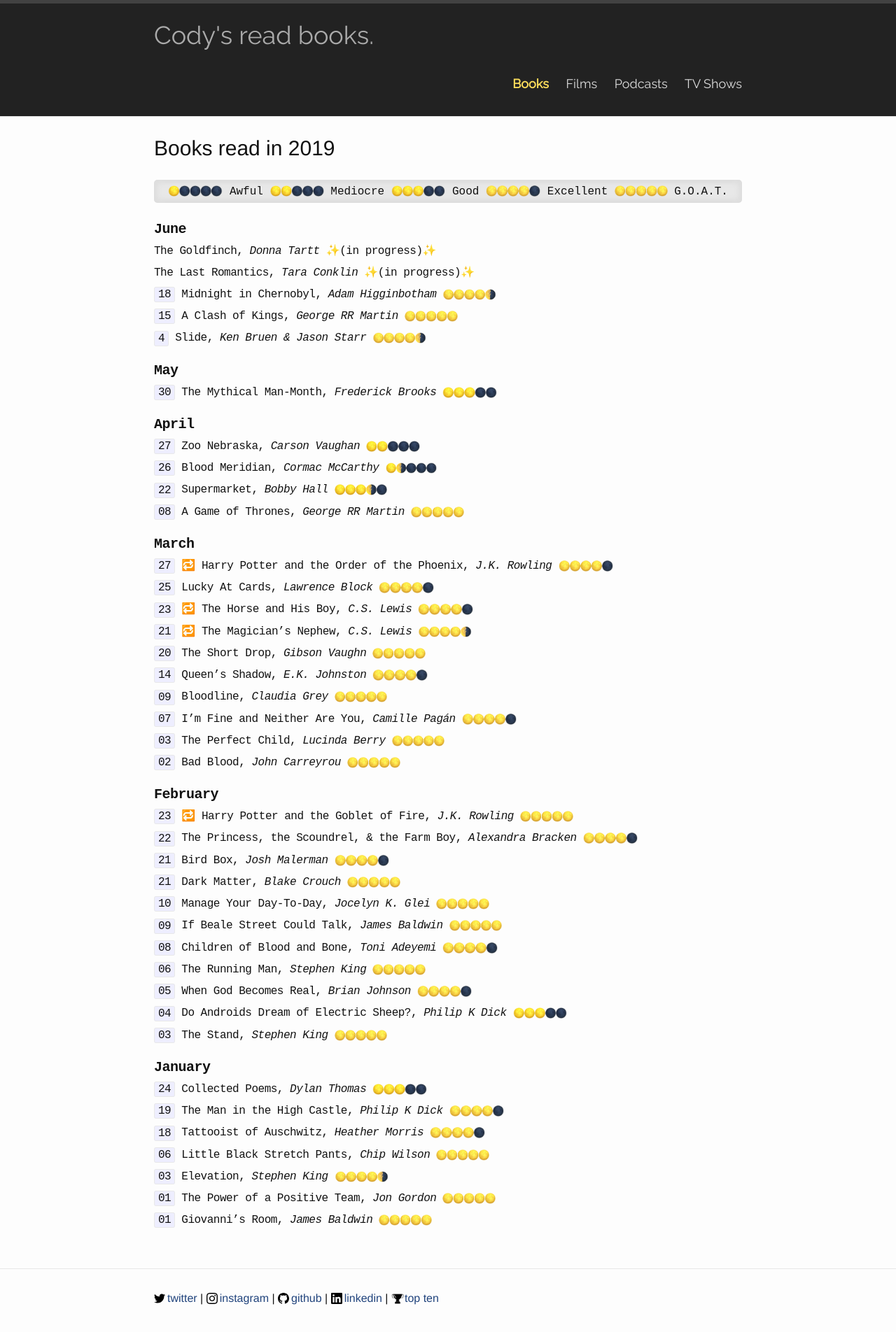
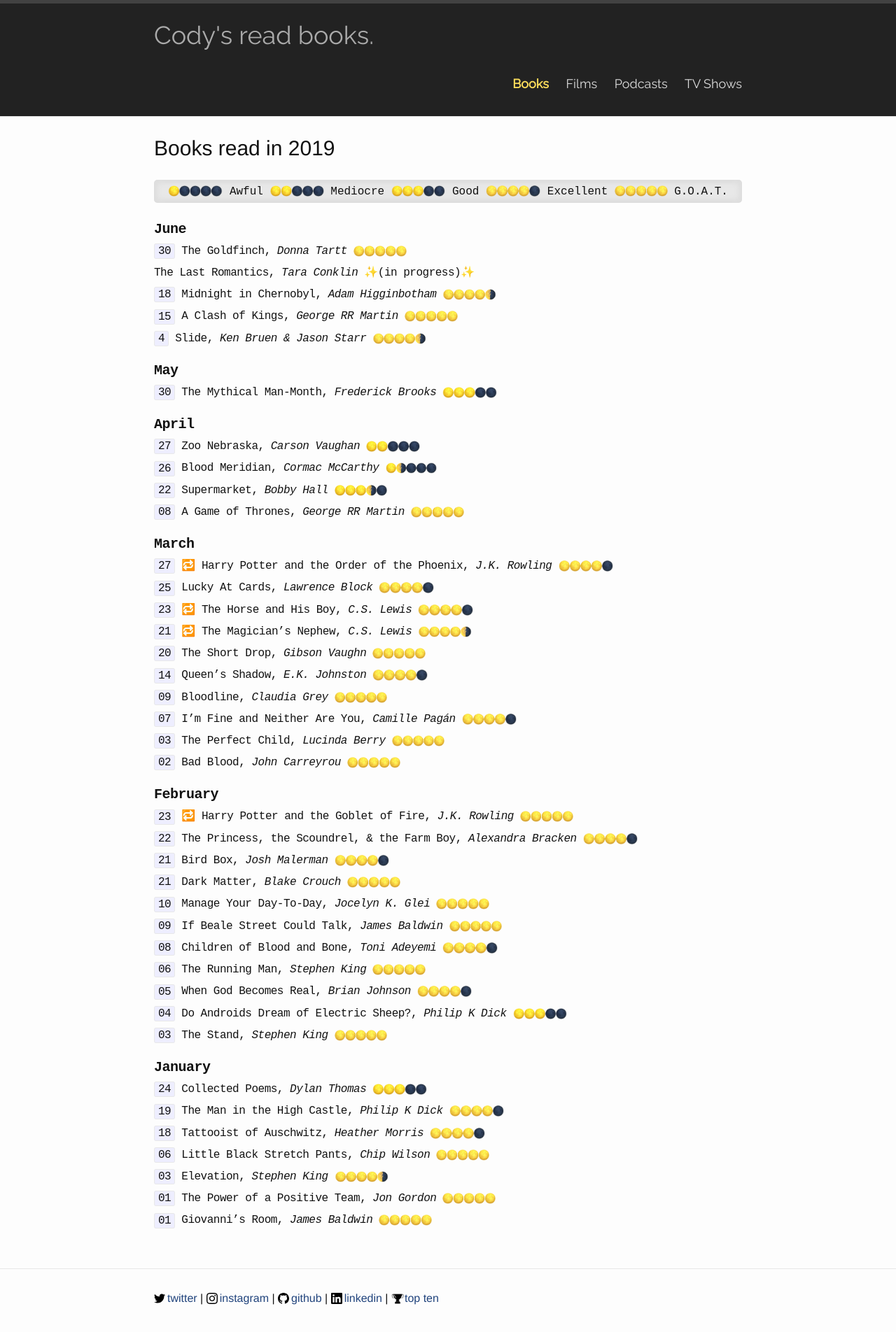
Before and after one commit to codydalerodgers/personal-blog, a Jekyll site: the page built from _books/2019.md, in a window 1280 px wide. Shown: the top 1904 px of the page at 70% size. Built offline with Jekyll 4.4.1, drawn with Linux system fonts in a browser that asks for light colours.

Commit message:
New book entry

```diff
--- a/_books/2019.md
+++ b/_books/2019.md
@@ -4,7 +4,7 @@ short-title: 2019
 title: Books read in 2019
 ---
 ## June
-The Goldfinch, _Donna Tartt_ {{ site.inprogress }}
+`30` The Goldfinch, _Donna Tartt_ {{ site.five }}
 
 The Last Romantics, _Tara Conklin_ {{ site.inprogress }}
 
```
